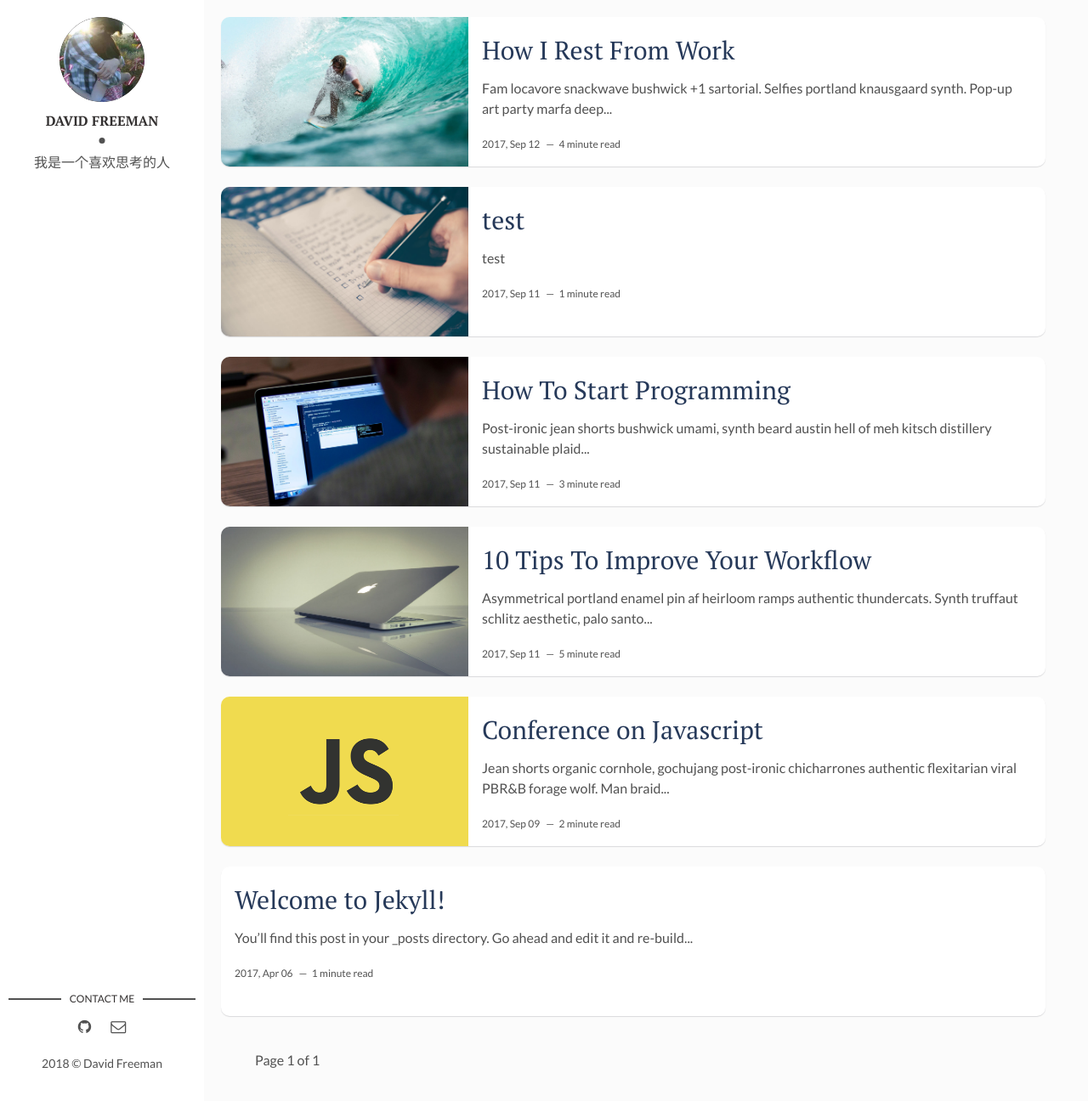
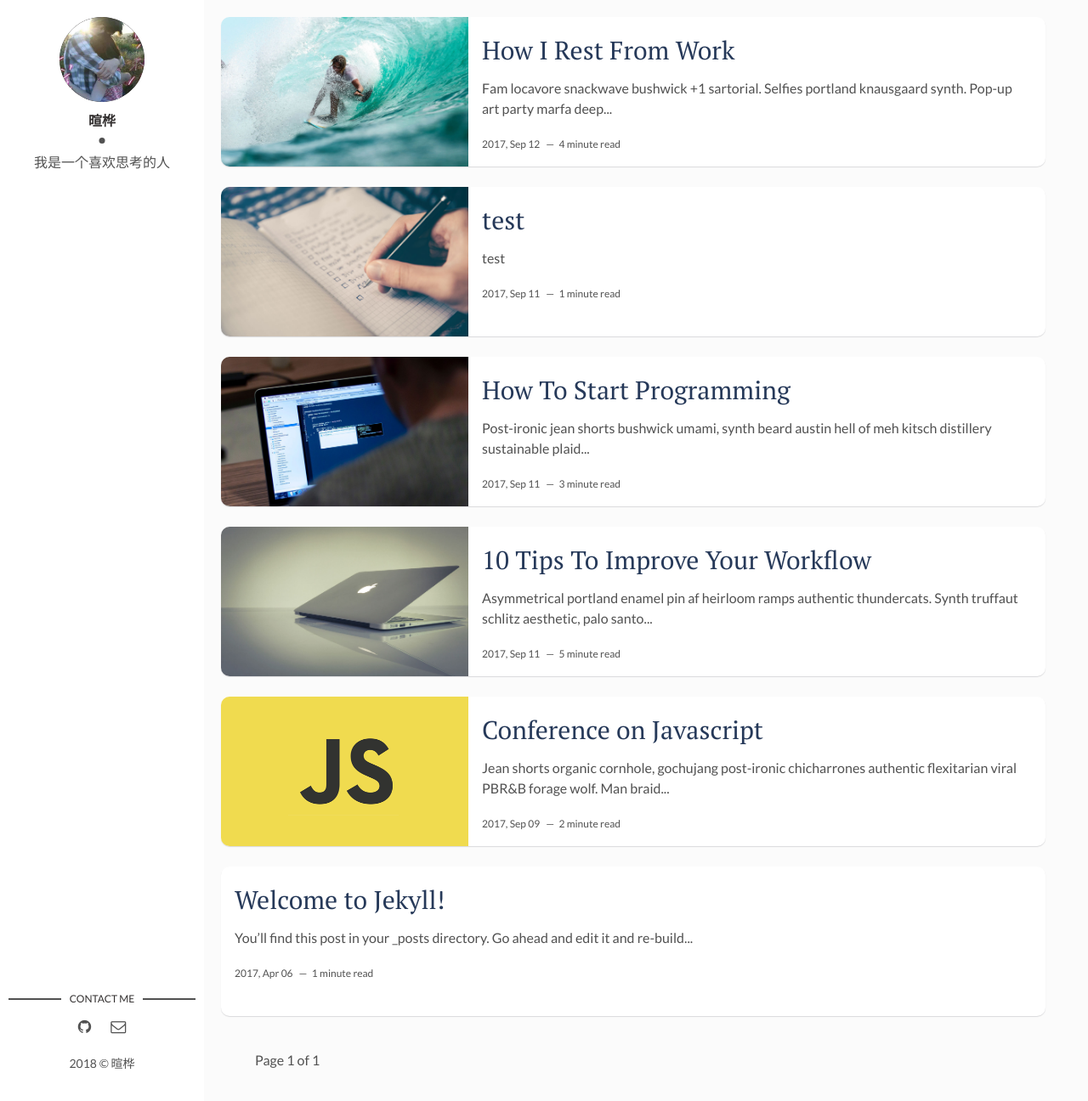
Before and after one commit to xuanhua6/xuanhua.github.io, a Jekyll site: the page built from index.html, in a window 1280 px wide and 1296 px high. Shown: the whole window at 85% size. Built offline with Jekyll 4.4.1, drawn with Linux system fonts in a browser that asks for light colours; the list of posts is cut into pages by our own code.

Commit message:
Update _config.yml

```diff
--- a/_config.yml
+++ b/_config.yml
@@ -9,7 +9,7 @@ url: "" # 您网站的基本主机名和协议，例如http://example.com
 site-twitter: #如果您的网站有推特账号，请在此处输入
 
 # 作者设置
-author: David Freeman #添加你的名字
+author: 暄桦 #添加你的名字
 author-img: david-freeman.jpg # 添加您的照片
 about-author: 我是一个喜欢思考的人  #补充说明
 social-twitter: # ＃添加你的Twitter句柄
```
